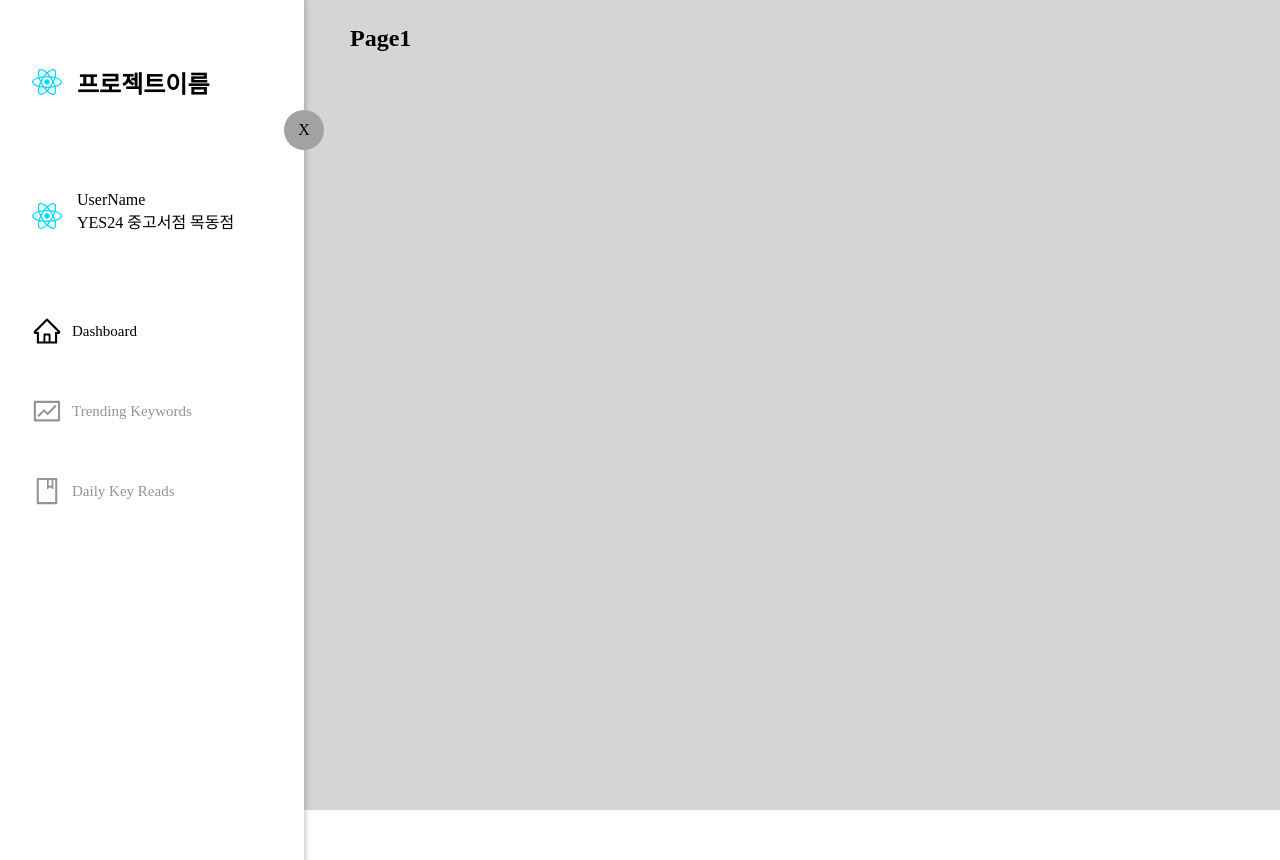
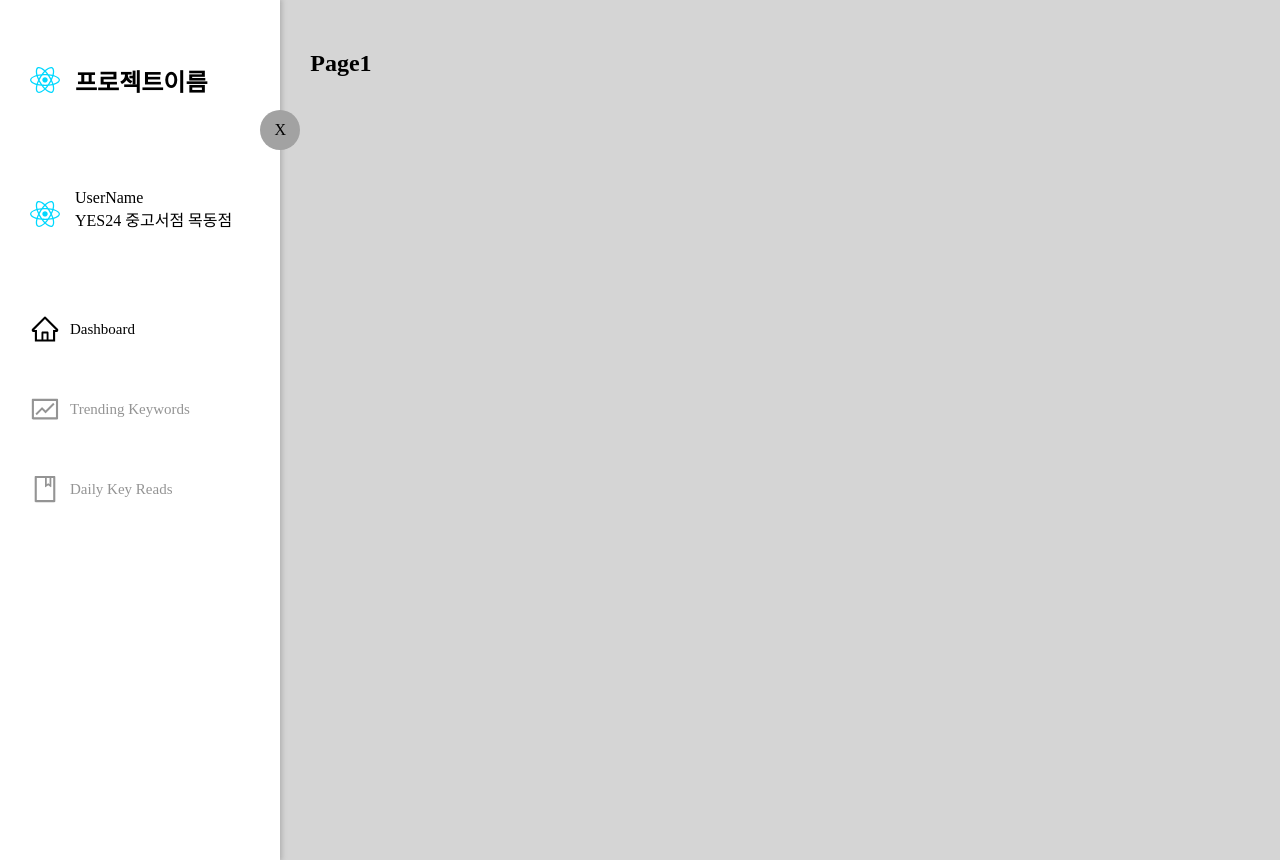
Before and after one commit to LeeJE20/Trend24-Clone, a React (Vite) app in the folder Frontend/: page /main in a window 1280 px wide. Before the commit the page ends 810 px from the top, so only its background shows below. Built offline with nearby package versions, Linux system fonts and the light colour scheme.

Commit message:
:art: Feat: 사이드바 gsap 애니메이션 적용

```diff
--- a/Frontend/src/components/Layout/Sidebar.tsx
+++ b/Frontend/src/components/Layout/Sidebar.tsx
@@ -6,14 +6,11 @@ import { AiOutlineHome, AiOutlineFund, AiOutlineBook } from "react-icons/ai";
 import { gsap } from "gsap";
 
 const SidebarContainer = styled.div`
-  position: fixed;
+  position: relative;
   top: 0;
   left: 0;
-  padding: 2rem 2rem;
-  width: 15rem;
-  height: 100%;
+  padding: 30px 30px;
   background-color: white;
-  transition: width 0.5s ease;
   box-shadow: 1px 0px 5px 1px #67676755;
 `;
 
@@ -30,16 +27,16 @@ const Logo = styled.div`
   }
 `;
 
+
 const CloseButtonContainer = styled.div`
+  position: absolute;
+  top: 110px;
+  right: -20px;
   background-color: #a2a2a2;
-  position: absolute;
-  right: -20px;
-  top: 110px;
   width: 40px;
   height: 40px;
   border-radius: 2rem;
   z-index: 1;
-
   text-align: center;
   align-content: center;
 `;
@@ -55,6 +52,7 @@ const ProfileContainer = styled.div`
   }
 `;
 const ProfileInfo = styled.div`
+  overflow: hidden;
   display: flex;
   flex-direction: column;
   height: 50px;
@@ -104,6 +102,7 @@ function Sidebar({ sidebarOpen, setSidebarOpen }: SidebarProps) {
   const location = useLocation();
   const logoTextRef = useRef(null);
   const sidebarRef = useRef(null);
+  const closeButtonRef = useRef(null);
   const profileTextRef = useRef(null);
   const sideLinkLabelRefs = useRef<(HTMLSpanElement | null)[]>([]);
 
@@ -114,17 +113,14 @@ function Sidebar({ sidebarOpen, setSidebarOpen }: SidebarProps) {
       profileTextRef.current,
       ...sideLinkLabelRefs.current,
     ];
-
     if (sidebarOpen) {
-      tl.to(sidebarRef.current, { width: "15rem", duration: 0.01 })
-        .to(logoTextRef.current, {})
+      tl.to(sidebarRef.current, { width: 300, ease:"ease" })
         .set(list, { display: "block" })
         .to(list, { opacity: 1 });
     } else {
       tl.to(list, { opacity: 0, duration: 0.01 })
         .set(list, { display: "none" })
-        .to(sidebarRef.current, { width: "2rem" })
-        .totalDuration(0.01);
+        .to(sidebarRef.current, { width: 30, ease:"ease"})
     }
   }, [sidebarOpen]);
 
@@ -134,7 +130,7 @@ function Sidebar({ sidebarOpen, setSidebarOpen }: SidebarProps) {
         <img src={logoImg} />
         <h2 ref={logoTextRef}>프로젝트이름</h2>
       </Logo>
-      <CloseButtonContainer onClick={() => setSidebarOpen(!sidebarOpen)}>
+      <CloseButtonContainer ref={closeButtonRef} onClick={() => setSidebarOpen(!sidebarOpen)}>
         {sidebarOpen ? "X" : "-"}
       </CloseButtonContainer>
       <ProfileContainer>
--- a/Frontend/src/pages/Dashboard.tsx
+++ b/Frontend/src/pages/Dashboard.tsx
@@ -1,25 +1,39 @@
-import { useState } from "react";
+import React, { useEffect, useState, useRef } from "react";
 import { Outlet } from "react-router-dom";
 import Sidebar from "../components/Layout/Sidebar";
 import styled from "styled-components";
+import {gsap} from "gsap";
 
-const Main = styled.main<{ sidebarOpen: boolean }>`
-  padding: 5px ${(props) => (props.sidebarOpen ? "350px" : "150px")}; /* 사이드바가 닫혔을 때 메인 컨텐츠의 패딩을 줄입니다. */
+const Container = styled.div`
+  display: flex;
+  width: 100%;
+  height: 100%;
+`;
+
+
+const Main = styled.main<{$sidebarOpen: boolean}>`
   background-color: #d5d5d5;
+  padding: 30px;
   height: 100vh;
-  transition: padding 0.5s ease; /* 패딩에 대한 트랜지션 효과 추가 */
+  width: 100%;
+  transition: padding 0.5s ease;
 `;
 
 function Dashboard() {
-  const [sidebarOpen, setSidebarOpen] = useState(true); // 사이드바의 상태를 추적하는 useState 훅
+  const [sidebarOpen, setSidebarOpen] = useState(true);
+  const mainRef = useRef(null);
+
+  useEffect(()=>{
+    gsap.to(mainRef, {});
+  },[sidebarOpen])
 
   return (
-    <div>
+    <Container>
       <Sidebar sidebarOpen={sidebarOpen} setSidebarOpen={setSidebarOpen} />
-      <Main sidebarOpen={sidebarOpen}>
+      <Main ref={mainRef} $sidebarOpen={sidebarOpen}>
         <Outlet />
       </Main>
-    </div>
+    </Container>
   );
 }
 
```
